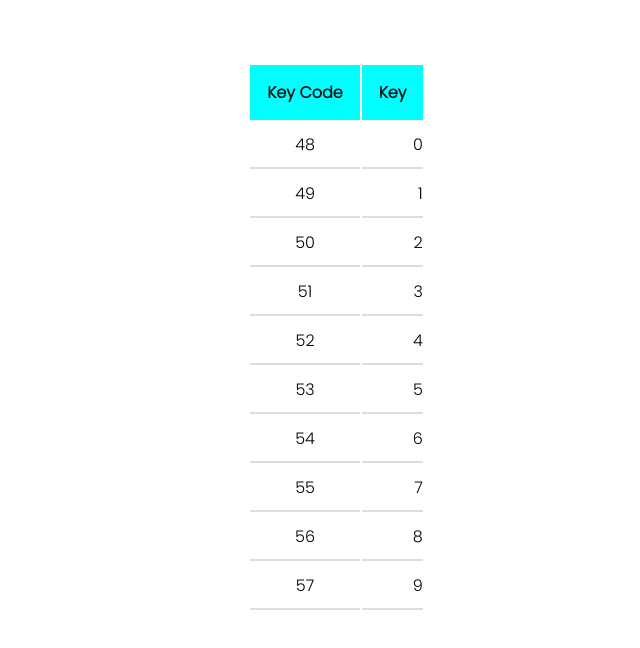
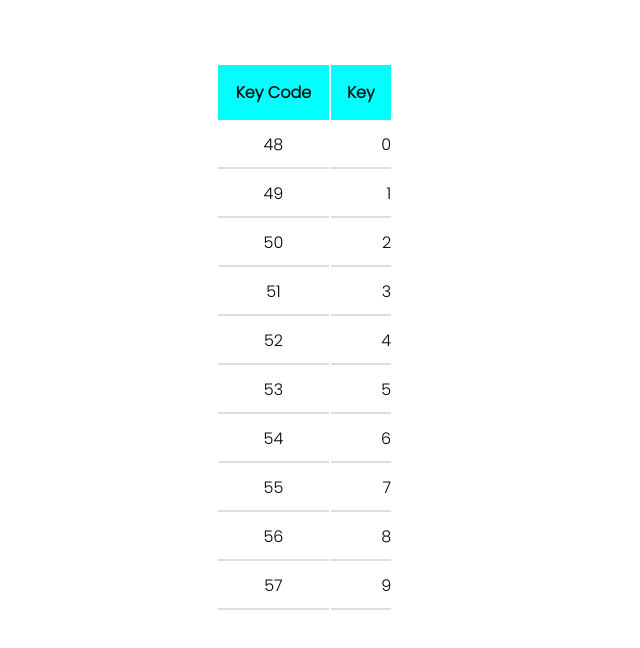
Before and after one commit to jatin1510/WoC3.0-JS-KeyCode-Visualizer, a plain HTML site: page index.html in a window 1280 px wide. Shown: the whole page, without its empty margins (329-969 px from the left). Drawn offline with Linux system fonts and the light colour scheme.

Commit message:
Update index.html

```diff
--- a/index.html
+++ b/index.html
@@ -7,7 +7,7 @@
             font-family: 'Poppins', sans-serif;
             justify-content: center;
             text-align: center;
-            margin-left: 45%;
+            margin-left: 42.5%;
             margin-top: 5%;
             width: 14%;
         }
```
